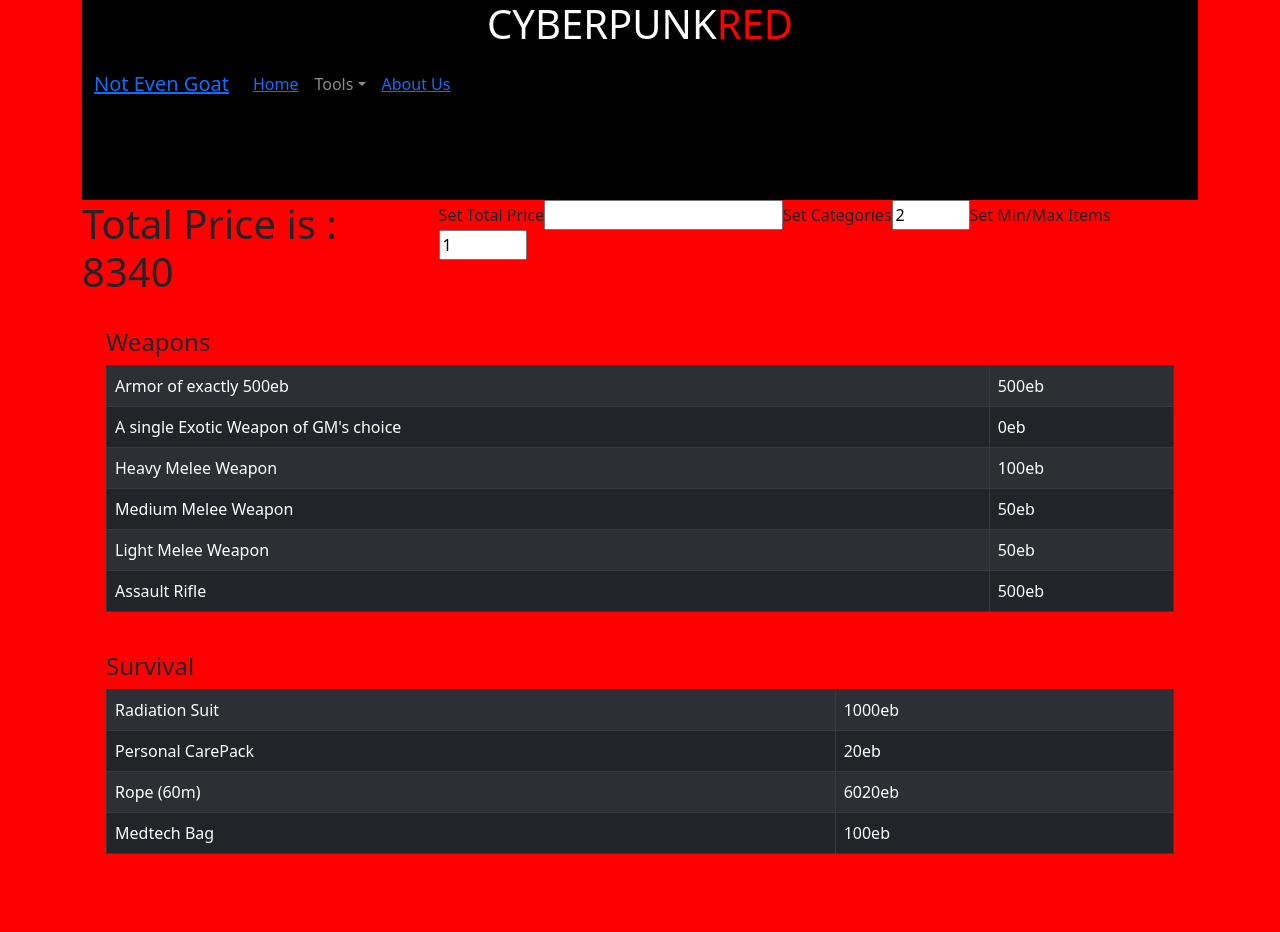
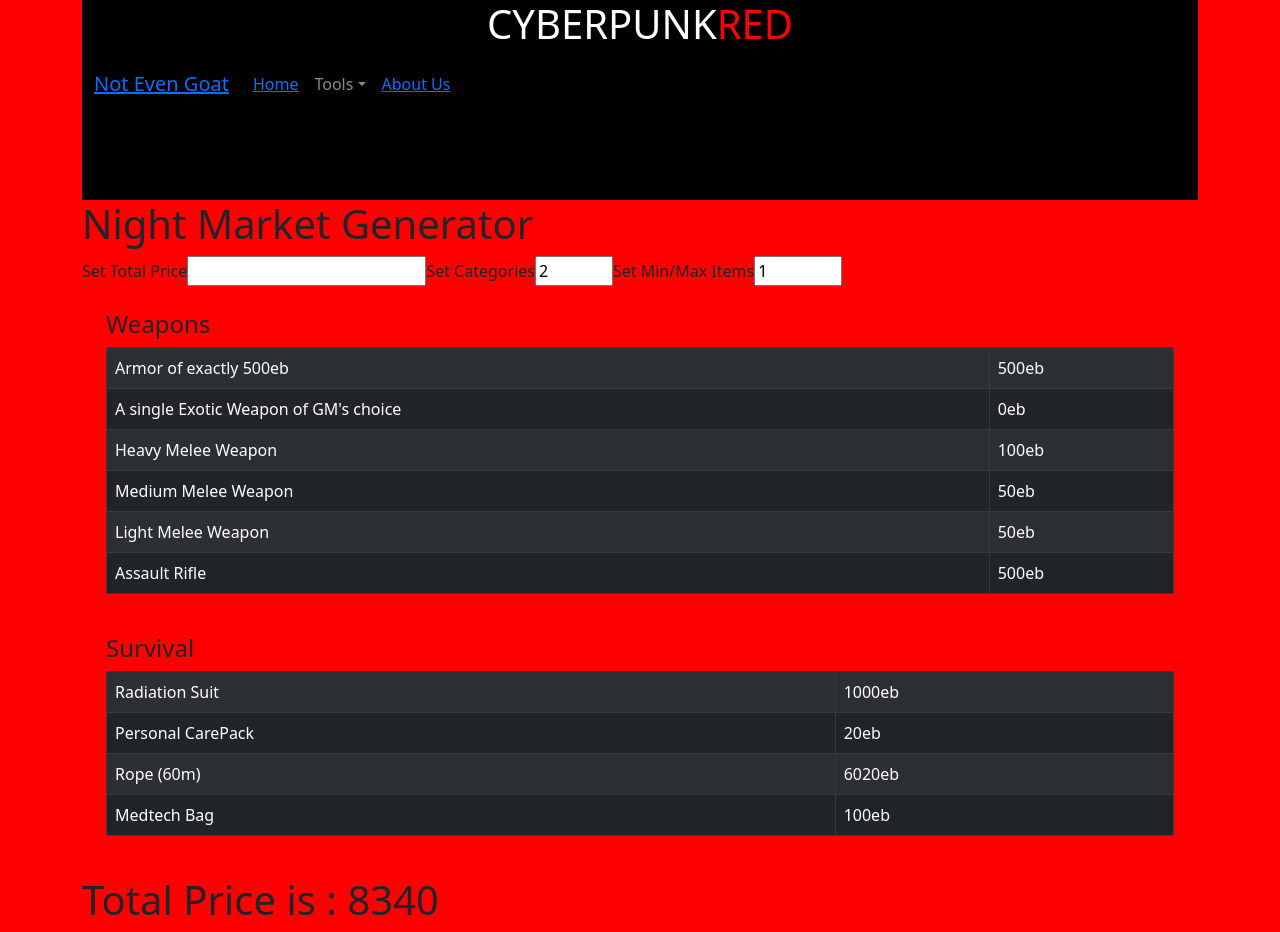
Before and after one commit to notevenagoat/cyberpunktools, a React (Create React App) app: page /night_market in a window 1280 px wide. Before the commit the page ends 894 px from the top, so only its background shows below. Built offline with nearby package versions, Linux system fonts and the light colour scheme.

Commit message:
night market layout fix

```diff
--- a/src/components/market/Generate.js
+++ b/src/components/market/Generate.js
@@ -44,12 +44,8 @@
   return (
 
     <div>
+      <h1>Night Market Generator</h1>
       <section className="d-flex generate">
-        <div>
-          {/* <Button variant="dark">Generate</Button> */}
-          {""}
-          <TotalPrice items={props.items} />
-        </div>
         <div className="generate_sets">
           <label for="total_price" variant="success">
             Set Total Price{" "}
@@ -80,6 +76,11 @@
       <section>
         <Category items={props.items} />
       </section>
+      <div>
+        {/* <Button variant="dark">Generate</Button> */}
+        {""}
+        <TotalPrice items={props.items} />
+      </div>
     </div>
 
   );
```
